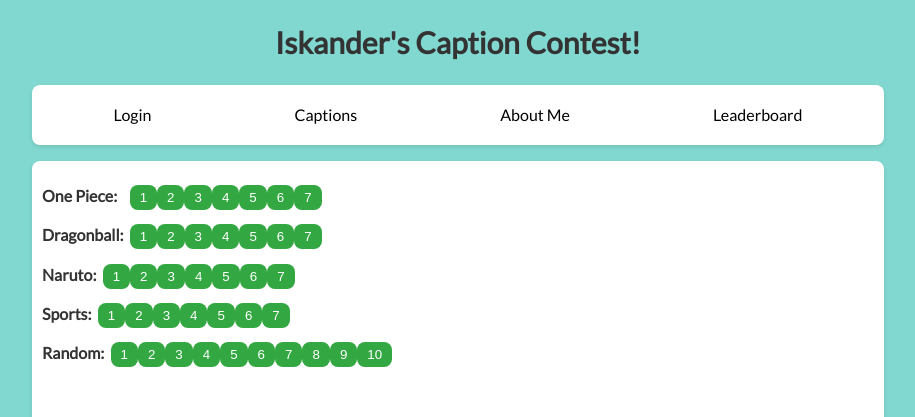
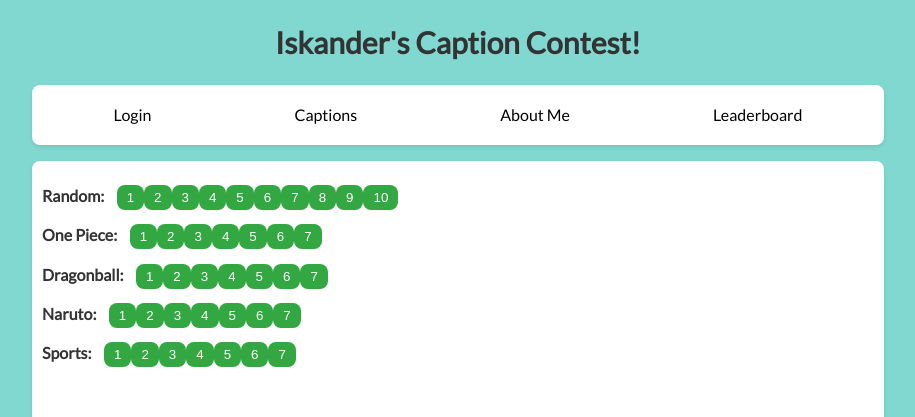
Before and after one commit to iskander-kapkayev/CC_Web_React, a React (Vite) app: page / in a window 1280 px wide. Shown: the top 417 px of the page, without its empty margins (182-1097 px from the left). Built offline with nearby package versions, Linux system fonts and the light colour scheme; no server answers.

Commit message:
bug fix on newIndex for prev/next calculation

```diff
--- a/src/components/Image.js
+++ b/src/components/Image.js
@@ -57,7 +57,7 @@ function Image(props) {
                 }
             }
 
-            return buttonIndex;
+            return arrayOfButtons(buttonIndex);
         };
 
         /* find category of currentIndex */
@@ -138,32 +138,32 @@ function Image(props) {
         <div className='image-container'>
 
             <span>
+                <h2>Random:&nbsp;&nbsp;&nbsp;&nbsp;{miscButtons.map((label, index) => (
+                    <button key={index} onClick={() => handleImageSelection(label, 'misc')}>
+                        {index+1}
+                    </button>
+                ))} </h2>
+
                 <h2>One Piece:&nbsp;&nbsp;&nbsp;&nbsp;{onepieceButtons.map((label, index) => (
                     <button key={index} onClick={() => handleImageSelection(label, 'one piece')}>
                         {index+1}
                     </button>
                 ))} </h2>
 
-                <h2>Dragonball:&nbsp;&nbsp;{dbzButtons.map((label, index) => (
+                <h2>Dragonball:&nbsp;&nbsp;&nbsp;&nbsp;{dbzButtons.map((label, index) => (
                     <button key={index} onClick={() => handleImageSelection(label, 'dbz')}>
                         {index+1}
                     </button>
                 ))} </h2>
 
-                <h2>Naruto:&nbsp;&nbsp;{narutoButtons.map((label, index) => (
+                <h2>Naruto:&nbsp;&nbsp;&nbsp;&nbsp;{narutoButtons.map((label, index) => (
                     <button key={index} onClick={() => handleImageSelection(label, 'naruto')}>
                         {index+1}
                     </button>
                 ))} </h2>
 
-                <h2>Sports:&nbsp;&nbsp;{sportsButtons.map((label, index) => (
+                <h2>Sports:&nbsp;&nbsp;&nbsp;&nbsp;{sportsButtons.map((label, index) => (
                     <button key={index} onClick={() => handleImageSelection(label, 'sports')}>
-                        {index+1}
-                    </button>
-                ))} </h2>
-
-                <h2>Random:&nbsp;&nbsp;{miscButtons.map((label, index) => (
-                    <button key={index} onClick={() => handleImageSelection(label, 'misc')}>
                         {index+1}
                     </button>
                 ))} </h2>
```
